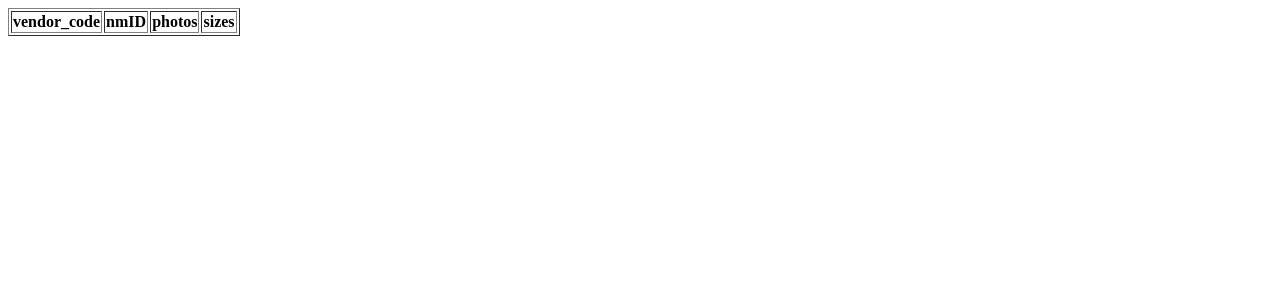
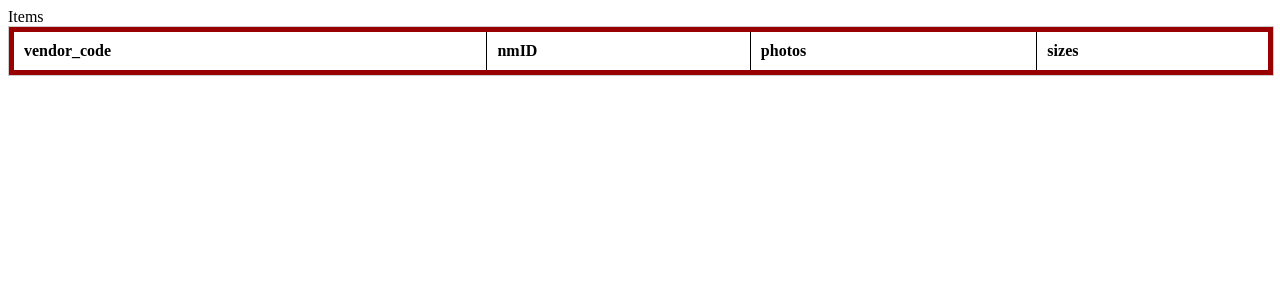
Before and after one commit to PaleCupid/wb_django_0_1, a Django app: template main/jinja2/items_sales.html in a window 1280 px wide. Shown: the top 300 px of the page. Run offline with Django 5.2, Linux system fonts and the light colour scheme; the template is opened without the code that fills it, so the values that code supplies are empty.

Commit message:
updated items_sales.html and views.py

```diff
--- a/main/jinja2/items_sales.html
+++ b/main/jinja2/items_sales.html
@@ -1,34 +1,90 @@
 <!DOCTYPE html>
 <html>
+
 <head>
+    <style>
+        .table-container {
+            max-height: 650px;
+            overflow-y: auto;
+            border: 1px solid #ccc;
+            width: 100%;
+        }
+        table {
+            width: 100%;
+            border-collapse: collapse;
+        }
+        thead th {
+            position: sticky;
+            top: 0;
+            z-index: 1;
+        }
+        th, td {
+            padding: 10px;
+            text-align: left;
+            border: 1px solid black;
+        }
+        .align-top {
+            vertical-align: top;
+        }
+    </style>
+</head>
 
-</head>
 <body>
-    <table border="1">
+    <caption>Items</caption>
+    <div class="table-container">
+        <table style="border: 5px solid #990000; border-collapse: collapse">
             <thead>
                 <tr>
                     <th>vendor_code</th>
                     <th>nmID</th>
                     <th>photos</th>
                     <th>sizes</th>
+                    {% for item in dates %}
+                        <th white-space: nowrap>{{ item }}</th>
+                    {% endfor %}
                 </tr>
             </thead>
             <tbody>
                 {% for item in data %}
                 {% if item.sizes|length != 0 %}
                     <tr>
-                    <td rowspan="{{ item.sizes|length + 1 }}">{{ item.nmID}}</td>
-                    <td rowspan="{{ item.sizes|length + 1 }}">{{ item.vendorCode }}</td>
-                    <td rowspan="{{ item.sizes|length + 1 }}"><img src="{{ item.photos }}" alt="error" width="100"></td>
+                        <td rowspan="{{ item.sizes|length }}">{{ item.nmID }}</td>
+                        <td rowspan="{{ item.sizes|length }}">{{ item.vendorCode }}</td>
+                        <td rowspan="{{ item.sizes|length }}"><img src="{{ item.photos }}" alt="error" width="100"></td>
+                        <td>{{ item.sizes[0] }}</td>
+                            {% set counter = namespace(found=0) %}
+                            {% for i in range(dates|length) %}
+                                {% if (i+1) % 8 == 0 %}
+
+                                <td class="align-top" rowspan="{{ item.sizes|length }}" bgcolor="Orange">{{ counter.found }}</td>
+                                {% set counter.found = 0 %}
+
+                                {% else %}
+
+                                <td class="align-top" rowspan="{{ item.sizes|length }}" bgcolor="PeachPuff">
+
+                                    {% if dates[i] in sales.keys() %}
+                                        {% if item.nmID in sales[dates[i]].keys() %}
+                                            {{  sales[dates[i]][item.nmID]  }}
+                                            {% set counter.found = counter.found + sales[dates[i]][item.nmID] %}
+                                        {% else %}
+                                            0
+                                        {% endif %}
+                                    {% endif %}
+                                </td>
+
+                                {% endif %}
+                            {% endfor %}
+                        {% for i in range(1, item.sizes|length) %}
                     </tr>
-                {% for size in item.sizes %}
                             <tr>
-                    <td>{{ size }}</td>
+                            <td>{{ item.sizes[i] }}</td>
+                        {% endfor %}
                     </tr>
-                {% endfor %}
                 {% endif %}
                 {% endfor %}
             </tbody>
         </table>
+    </div>
 </body>
 </html>
```
Also changed, not shown: main/views.py (+37 -10 lines). Lines whose indentation alone changed are shown as unchanged.
